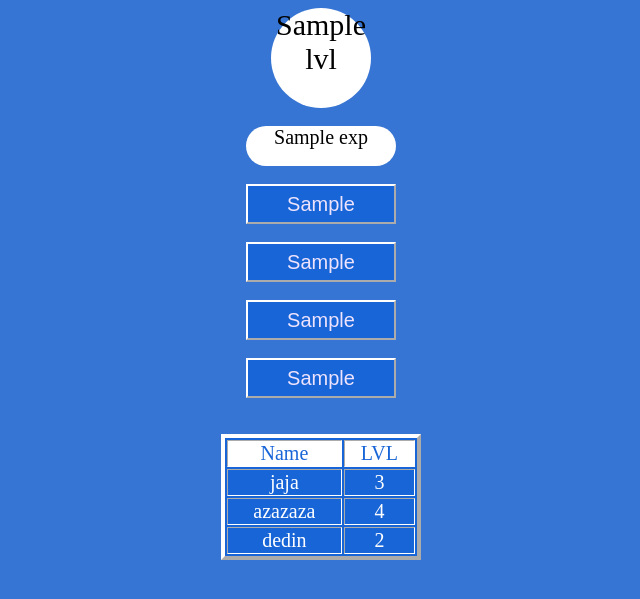
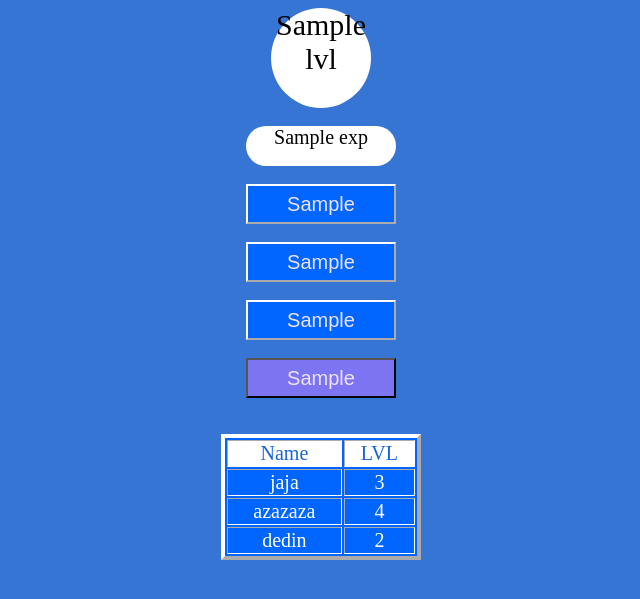
Before and after one commit to AlexandrFedorow/math_game_web, a Flask app: template templates/main.html in a window 1280 px wide. Shown: the top 599 px of the page, without its empty margins (319-959 px from the left). Run offline with Flask 2, Linux system fonts and the light colour scheme; data comes from the database, SQL or seed files in the repository; the template is opened without the code that fills it: values that come from a table or form of the project are taken from there, most other values are stand-ins (such as "Sample title", 1, 10 or a date in 2020).

Commit message:
починил x7

```diff
--- a/templates/main.html
+++ b/templates/main.html
@@ -13,26 +13,26 @@
         <br>
             <div class="a">
                 <form class="f" method="post" action="/add_ans1">
-                    <button class="b" border="4" type="submit" style = "background-color: #1865D8; border-color: white">{{ ctr1 }}</button>
+                    <button class="b" border="4" type="submit" style = "background-color: #0066FF; border-color: white">{{ ctr1 }}</button>
                 </form>
             <br>
                 <form class="f" method="post" action="/add_ans2">
-                    <button class="b"  border="4"type="submit" style = "background-color: #1865D8; border-color: white">{{ ctr2 }}</button>
+                    <button class="b"  border="4"type="submit" style = "background-color: #0066FF; border-color: white">{{ ctr2 }}</button>
                 </form>
             <br>
                 <form class="f" method="post" action="/add_ans3">
-                    <button class="b" border="10" type="submit" style = "background-color: #1865D8; border-color: white">{{ ctr3 }}</button>
+                    <button class="b" border="10" type="submit" style = "background-color: #0066FF; border-color: white">{{ ctr3 }}</button>
                 </form>
             <br>
                 <form class="f" method="post" action="/add_ans4">
-                    <button class="b" border="4" type="submit" style = "background-color: #1865D8; border-color: white">{{ ctr4 }}</button>
+                    <button class="b" border="4" type="submit" style = "background-color: #0066FF border-color: white">{{ ctr4 }}</button>
                 </form>
             </div>
         </div>
     </center>
     <center>
         <div class="lider">
-            <table class="lid_table" border="4" style="color:white;background-color:#1865D8; border-color:white">
+            <table class="lid_table" border="4" style="color:white; background-color:#0066FF;  border-color:white">
                     <tr class="table_shap" style = "background-color: white; color:#1865D8">
                         <td>Name</td>
                         <td>LVL</td>
```
